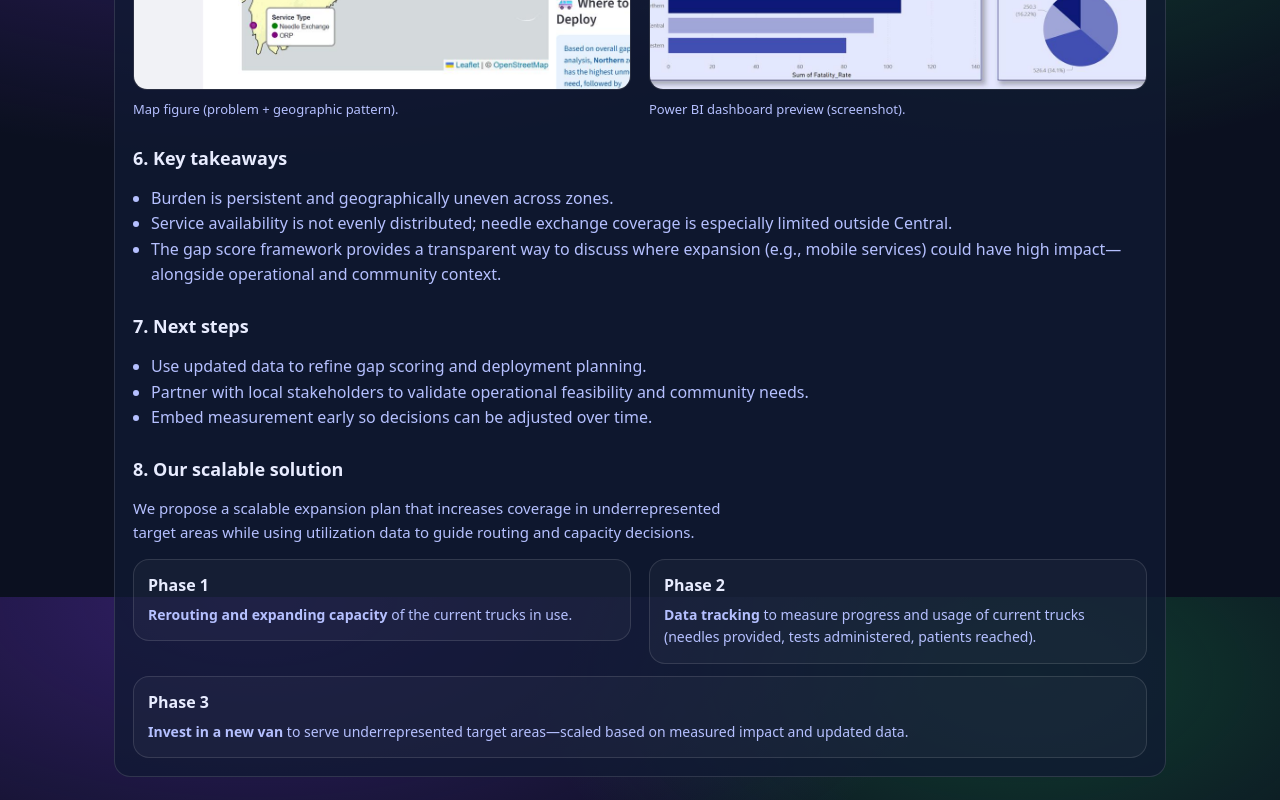
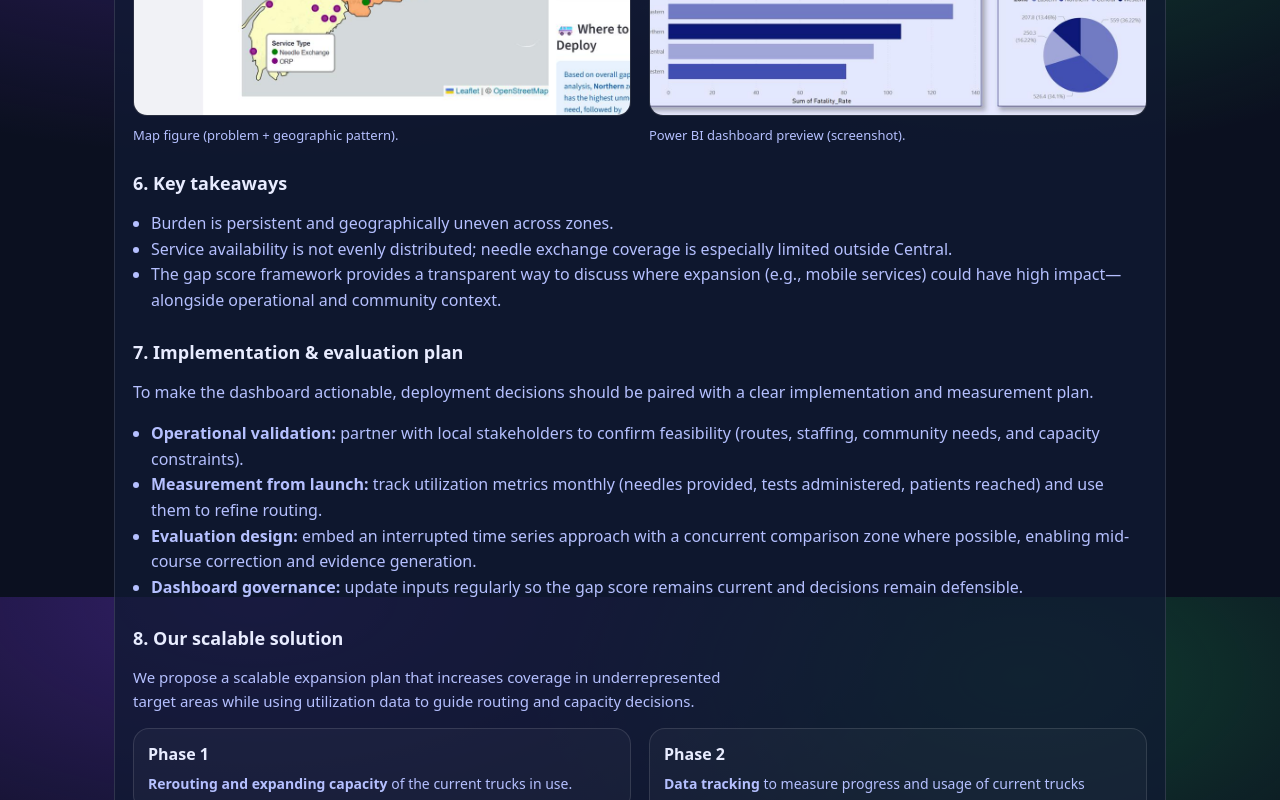
Before and after one commit to A00488698/datajam2026, a React (Vite) app: page /#/statistical-analysis in a window 1280 px wide. Shown: the part 1803-2603 px from the top of the page. Built offline with nearby package versions, Linux system fonts and the light colour scheme.

Commit message:
Problem Analysis: implement Plan A (implementation/evaluation section + clearer visuals intro)

```diff
--- a/src/pages/StatisticalAnalysis.tsx
+++ b/src/pages/StatisticalAnalysis.tsx
@@ -98,7 +98,7 @@ export default function StatisticalAnalysis() {
             ['sec-1-4', '4. Gap score concept (need vs services)'],
             ['sec-1-5', '5. Visual analytics (Power BI)'],
             ['sec-1-6', '6. Key takeaways'],
-            ['sec-1-7', '7. Next steps'],
+            ['sec-1-7', '7. Implementation & evaluation plan'],
             ['sec-1-8', '8. Our scalable solution'],
           ].map(([id, label]) => (
             <a
@@ -160,6 +160,7 @@ export default function StatisticalAnalysis() {
           <h2 id="sec-1-5">5. Visual analytics (Power BI)</h2>
           <p>
             We built a dashboard to communicate burden trends and resource gaps clearly to non-technical decision makers.
+            The figures below show (left) the geographic pattern and (right) a dashboard view used for planning.
           </p>
           <div className="btnrow" style={{ marginTop: 10 }}>
             <a
@@ -204,11 +205,28 @@ export default function StatisticalAnalysis() {
             </li>
           </ul>
 
-          <h2 id="sec-1-7">7. Next steps</h2>
+          <h2 id="sec-1-7">7. Implementation &amp; evaluation plan</h2>
+          <p>
+            To make the dashboard actionable, deployment decisions should be paired with a clear implementation and
+            measurement plan.
+          </p>
           <ul>
-            <li>Use updated data to refine gap scoring and deployment planning.</li>
-            <li>Partner with local stakeholders to validate operational feasibility and community needs.</li>
-            <li>Embed measurement early so decisions can be adjusted over time.</li>
+            <li>
+              <b>Operational validation:</b> partner with local stakeholders to confirm feasibility (routes, staffing,
+              community needs, and capacity constraints).
+            </li>
+            <li>
+              <b>Measurement from launch:</b> track utilization metrics monthly (needles provided, tests administered,
+              patients reached) and use them to refine routing.
+            </li>
+            <li>
+              <b>Evaluation design:</b> embed an interrupted time series approach with a concurrent comparison zone where
+              possible, enabling mid-course correction and evidence generation.
+            </li>
+            <li>
+              <b>Dashboard governance:</b> update inputs regularly so the gap score remains current and decisions remain
+              defensible.
+            </li>
           </ul>
 
           <h2 id="sec-1-8">8. Our scalable solution</h2>
```
